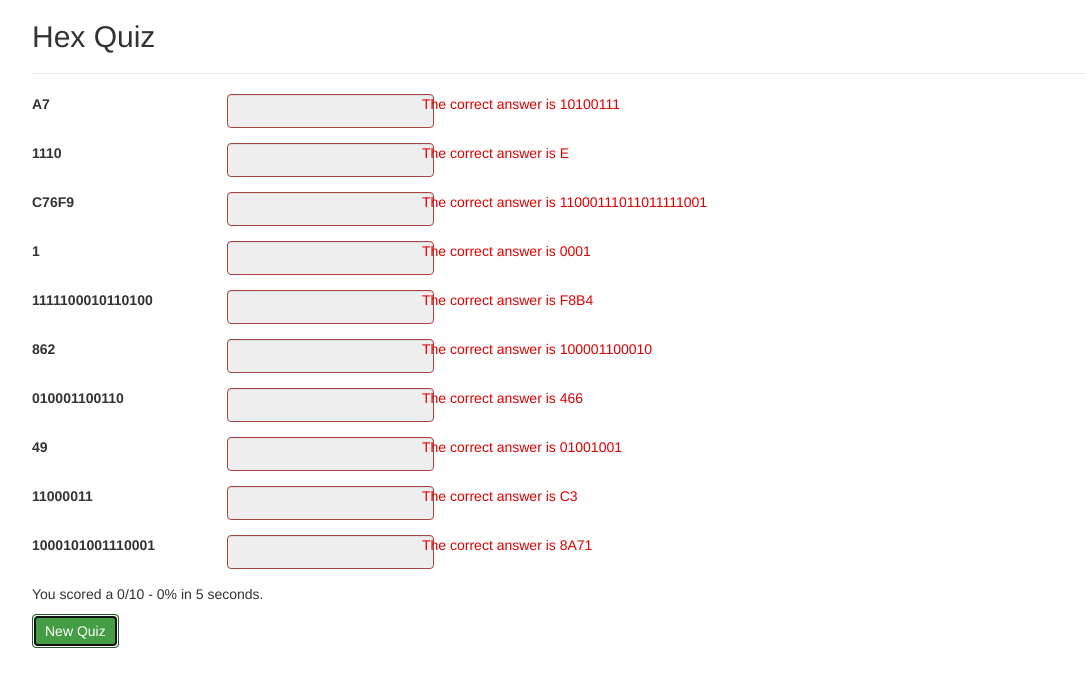
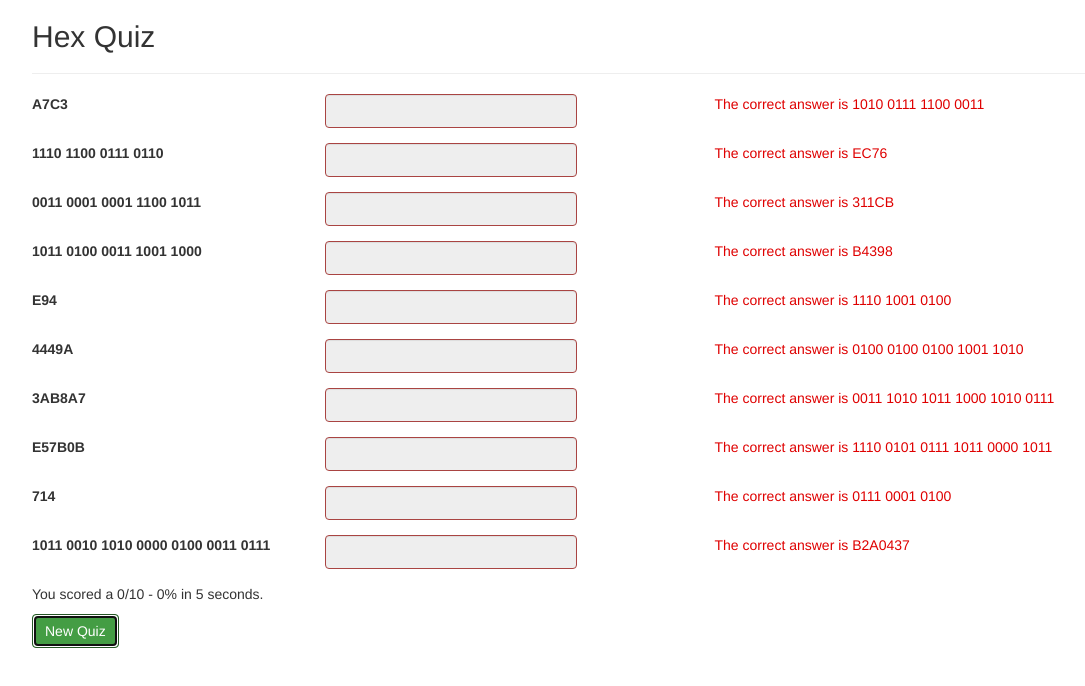
Before and after one commit to amclees/hexquiz, an Angular app: page / in a window 1280 px wide. Both pictures are taken after a click on the button "Finish". Shown: the top 686 px of the page, without its empty margins (38-1123 px from the left). Built offline with nearby package versions, Linux system fonts and the light colour scheme.

Commit message:
Style changes to improve binary question readability

```diff
--- a/src/app/app.component.html
+++ b/src/app/app.component.html
@@ -5,13 +5,13 @@
   <div *ngFor="let question of questions"
   class="form-group row"
   [ngClass]="{'has-success': !(question.input.trim() === ''), 'has-error': verifying && !question.correct()}">
-    <div class="col-md-2">
+    <div class="col-md-3">
       <label>{{question.text}}</label>
     </div>
-    <div class="col-md-2">
+    <div class="col-md-4">
       <input class="form-control question" [(ngModel)]="question.input" [disabled]="verifying"/>
     </div>
-    <div class="col-md-4 wrong" *ngIf="verifying && !question.correct()">
+    <div class="col-md-5 wrong" *ngIf="verifying && !question.correct()">
       The correct answer is {{question.answer}}
     </div>
   </div>
--- a/src/app/main.css
+++ b/src/app/main.css
@@ -11,7 +11,7 @@ h6 {
   color: #333; }
 
 .question {
-  width: auto;
+  width: 70%;
   display: inline; }
 
 .wrong {
--- a/src/app/main.scss
+++ b/src/app/main.scss
@@ -18,7 +18,7 @@ h6 {
 }
 
 .question {
-  width: auto;
+  width: 70%;
   display: inline;
 }
 
--- a/src/app/question.ts
+++ b/src/app/question.ts
@@ -48,12 +48,12 @@ export class Question {
     this.text = '';
     this.answer = '';
     if(!length) {
-      length = Math.random() * 5;
+      length = 2 + Math.random() * 5;
     }
     for(var i = 0; i < length; i++) {
       let index = Math.floor(Math.random() * hex.length);
-      this.text += direction ? hex[index] : bin[index];
-      this.answer += direction ? bin[index] : hex[index];
+      this.text += direction ? hex[index] : bin[index] + ' ';
+      this.answer += direction ? bin[index] + ' ' : hex[index];
     }
     this.input = '';
   }
```
Also changed, not shown: 1 other file (tests, documents, lock files or other folders).
